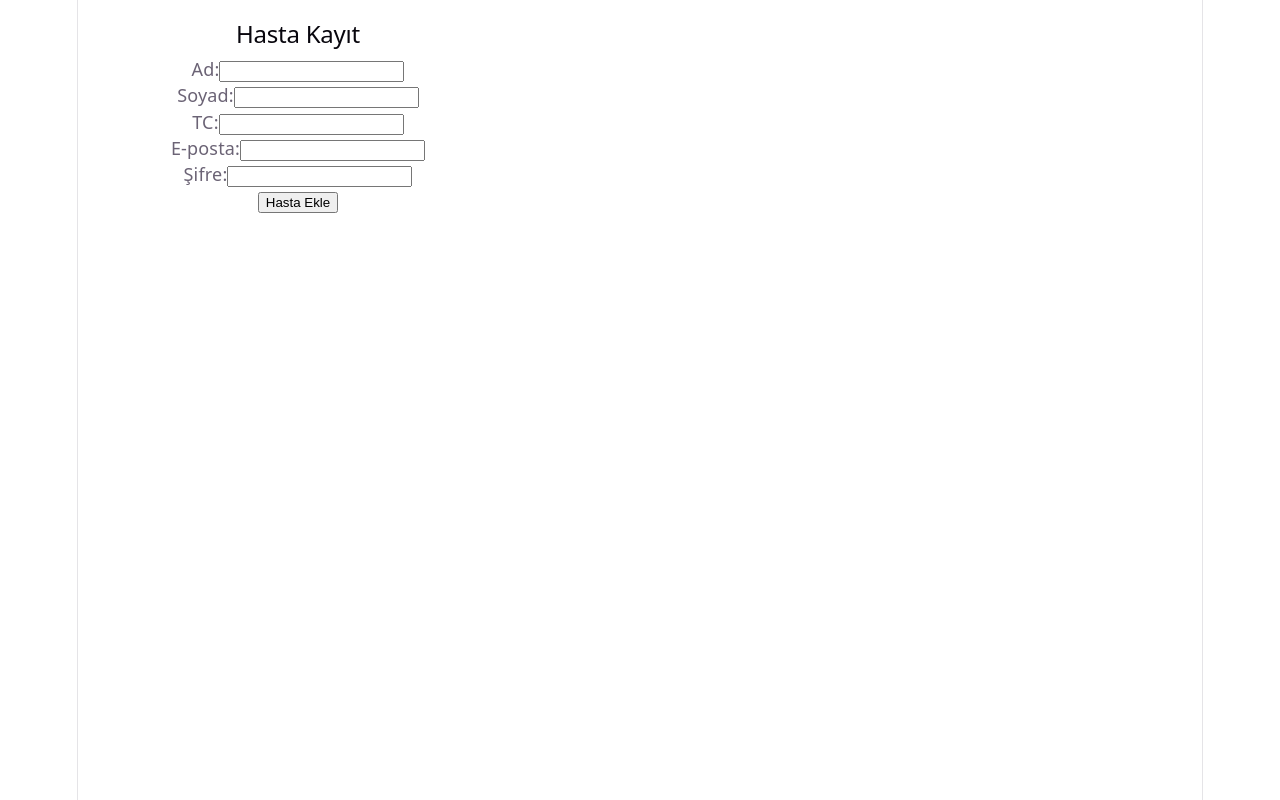
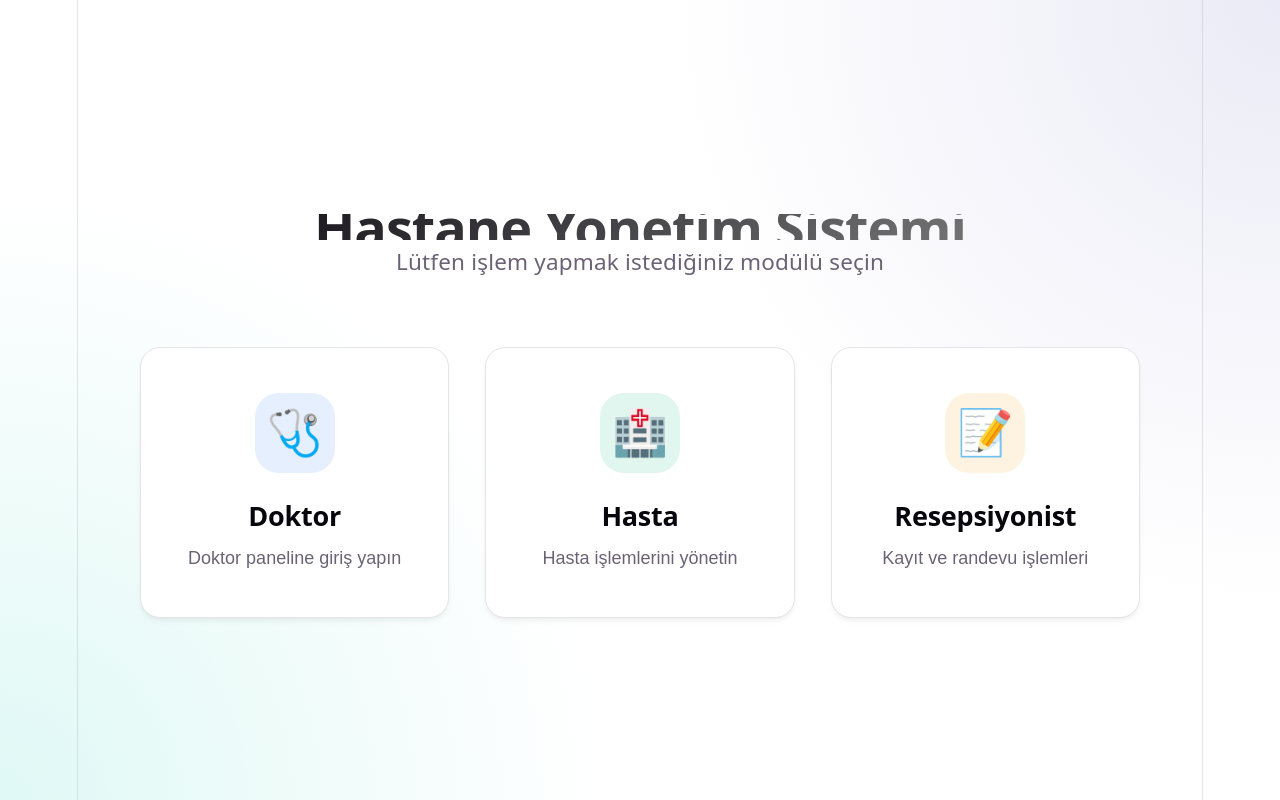
Before and after one commit to Umut-Erkan/Hastane_Otomasyonu, a React (Vite) app in the folder Hastane_UI/: page / in a window 1280 px wide. Built offline with nearby package versions, Linux system fonts and the light colour scheme.

Commit message:
Ana sayfayı oluşturdum

```diff
--- a/Hastane_UI/src/App.jsx
+++ b/Hastane_UI/src/App.jsx
@@ -5,13 +5,40 @@ import heroImg from './assets/hero.png'
 import './App.css'
 import HastaEkle from './Hasta_add.jsx'
 
+import Home from './Home.jsx'
 
 function App() {
-  const [count, setCount] = useState(0)
+  const [currentPage, setCurrentPage] = useState('home')
 
   return (
     <>
-      <HastaEkle />
+      {currentPage === 'home' && <Home onNavigate={setCurrentPage} />}
+
+      {currentPage === 'hasta' && (
+        <div style={{ position: 'relative', width: '100%', minHeight: '100vh', display: 'flex', flexDirection: 'column' }}>
+          <div style={{ padding: '20px', display: 'flex', justifyContent: 'flex-start' }}>
+            <button
+              onClick={() => setCurrentPage('home')}
+              style={{ padding: '10px 20px', borderRadius: '8px', cursor: 'pointer', border: 'none', background: 'var(--accent)', color: 'white', fontWeight: 'bold' }}
+            >
+              ← Ana Sayfaya Dön
+            </button>
+          </div>
+          <HastaEkle />
+        </div>
+      )}
+
+      {(currentPage === 'doktor' || currentPage === 'resepsiyonist') && (
+        <div style={{ position: 'relative', width: '100%', minHeight: '100vh', display: 'flex', flexDirection: 'column', alignItems: 'center', justifyContent: 'center' }}>
+          <h2>{currentPage === 'doktor' ? 'Doktor' : 'Resepsiyonist'} Sayfası Yapım Aşamasında</h2>
+          <button
+            onClick={() => setCurrentPage('home')}
+            style={{ padding: '10px 20px', borderRadius: '8px', cursor: 'pointer', border: 'none', background: 'var(--accent)', color: 'white', marginTop: '20px', fontWeight: 'bold' }}
+          >
+            ← Ana Sayfaya Dön
+          </button>
+        </div>
+      )}
     </>
   )
 }
--- a/Hastane_UI/src/Hasta_add.jsx
+++ b/Hastane_UI/src/Hasta_add.jsx
@@ -39,7 +39,7 @@ function HastaEkle() {
 
             const veri = await cevap.json();
             setMesaj("Hasta başarıyla eklendi!");
-            console.log("Sunucudan dönen veri:", veri);
+            console.log("Server Response:", veri);
 
         } catch (err) {
             setHata(err.message);
--- /dev/null
+++ b/Hastane_UI/src/Home.css
@@ -0,0 +1,125 @@
+.home-container {
+  display: flex;
+  justify-content: center;
+  align-items: center;
+  min-height: 100vh;
+  width: 100vw;
+  padding: 2rem;
+  box-sizing: border-box;
+  background: radial-gradient(circle at top right, rgba(120, 119, 198, 0.15), transparent 40%),
+              radial-gradient(circle at bottom left, rgba(45, 212, 191, 0.15), transparent 40%);
+  margin: 0;
+  position: absolute;
+  top: 0;
+  left: 0;
+}
+
+.home-content {
+  max-width: 1000px;
+  width: 100%;
+  text-align: center;
+  z-index: 1;
+}
+
+.home-title {
+  font-size: 3rem;
+  font-weight: 800;
+  margin-bottom: 0.5rem;
+  background: linear-gradient(135deg, var(--text-h) 0%, #888 100%);
+  -webkit-background-clip: text;
+  background-clip: text;
+  -webkit-text-fill-color: transparent;
+  letter-spacing: -1px;
+}
+
+.home-subtitle {
+  font-size: 1.25rem;
+  color: var(--text);
+  margin-bottom: 4rem;
+}
+
+.cards-grid {
+  display: grid;
+  grid-template-columns: repeat(auto-fit, minmax(280px, 1fr));
+  gap: 2rem;
+  width: 100%;
+}
+
+.home-card {
+  position: relative;
+  background: var(--bg);
+  border: 1px solid var(--border);
+  border-radius: 20px;
+  padding: 2.5rem 2rem;
+  display: flex;
+  flex-direction: column;
+  align-items: center;
+  text-align: center;
+  cursor: pointer;
+  overflow: hidden;
+  transition: all 0.4s cubic-bezier(0.4, 0, 0.2, 1);
+  box-shadow: 0 4px 6px -1px rgba(0, 0, 0, 0.05), 0 2px 4px -1px rgba(0, 0, 0, 0.03);
+}
+
+.home-card:hover {
+  transform: translateY(-8px);
+  border-color: transparent;
+  box-shadow: 0 20px 25px -5px rgba(0, 0, 0, 0.1), 0 10px 10px -5px rgba(0, 0, 0, 0.04);
+}
+
+.card-icon {
+  width: 80px;
+  height: 80px;
+  border-radius: 24px;
+  display: flex;
+  justify-content: center;
+  align-items: center;
+  font-size: 2.5rem;
+  margin-bottom: 1.5rem;
+  transition: transform 0.3s ease;
+}
+
+.home-card:hover .card-icon {
+  transform: scale(1.1) rotate(5deg);
+}
+
+.home-card h2 {
+  font-size: 1.5rem;
+  font-weight: 600;
+  margin-bottom: 0.75rem;
+  color: var(--text-h);
+  border: none;
+  background: transparent;
+}
+
+.home-card p {
+  color: var(--text);
+  font-size: 1rem;
+  line-height: 1.5;
+  margin: 0;
+}
+
+.card-glow {
+  position: absolute;
+  width: 150px;
+  height: 150px;
+  bottom: -75px;
+  right: -75px;
+  border-radius: 50%;
+  filter: blur(50px);
+  opacity: 0;
+  transition: opacity 0.4s ease;
+  pointer-events: none;
+}
+
+.home-card:hover .card-glow {
+  opacity: 0.15;
+}
+
+@media (prefers-color-scheme: dark) {
+  .home-card {
+    background: rgba(30, 32, 40, 0.6);
+    backdrop-filter: blur(12px);
+    -webkit-backdrop-filter: blur(12px);
+  }
+}
--- /dev/null
+++ b/Hastane_UI/src/Home.jsx
@@ -0,0 +1,35 @@
+import './Home.css';
+
+const homeCards = [
+  { id: 'doktor', title: 'Doktor', icon: '🩺', description: 'Doktor paneline giriş yapın', color: '#3b82f6' },
+  { id: 'hasta', title: 'Hasta', icon: '🏥', description: 'Hasta işlemlerini yönetin', color: '#10b981' },
+  { id: 'resepsiyonist', title: 'Resepsiyonist', icon: '📝', description: 'Kayıt ve randevu işlemleri', color: '#f59e0b' },
+];
+
+export default function Home({ onNavigate }) {
+  return (
+    <div className="home-container">
+      <div className="home-content">
+        <h1 className="home-title">Hastane Yönetim Sistemi</h1>
+        <p className="home-subtitle">Lütfen işlem yapmak istediğiniz modülü seçin</p>
+
+        <div className="cards-grid">
+          {homeCards.map((card) => (
+            <button
+              key={card.id}
+              className={`home-card card-${card.id}`}
+              onClick={() => onNavigate(card.id)}
+            >
+              <div className="card-icon" style={{ backgroundColor: card.color + '20', color: card.color }}>
+                {card.icon}
+              </div>
+              <h2>{card.title}</h2>
+              <p>{card.description}</p>
+              <div className="card-glow" style={{ backgroundColor: card.color }}></div>
+            </button>
+          ))}
+        </div>
+      </div>
+    </div>
+  );
+}
```
Also changed, not shown: 2 other files (tests, documents, lock files or other folders).
